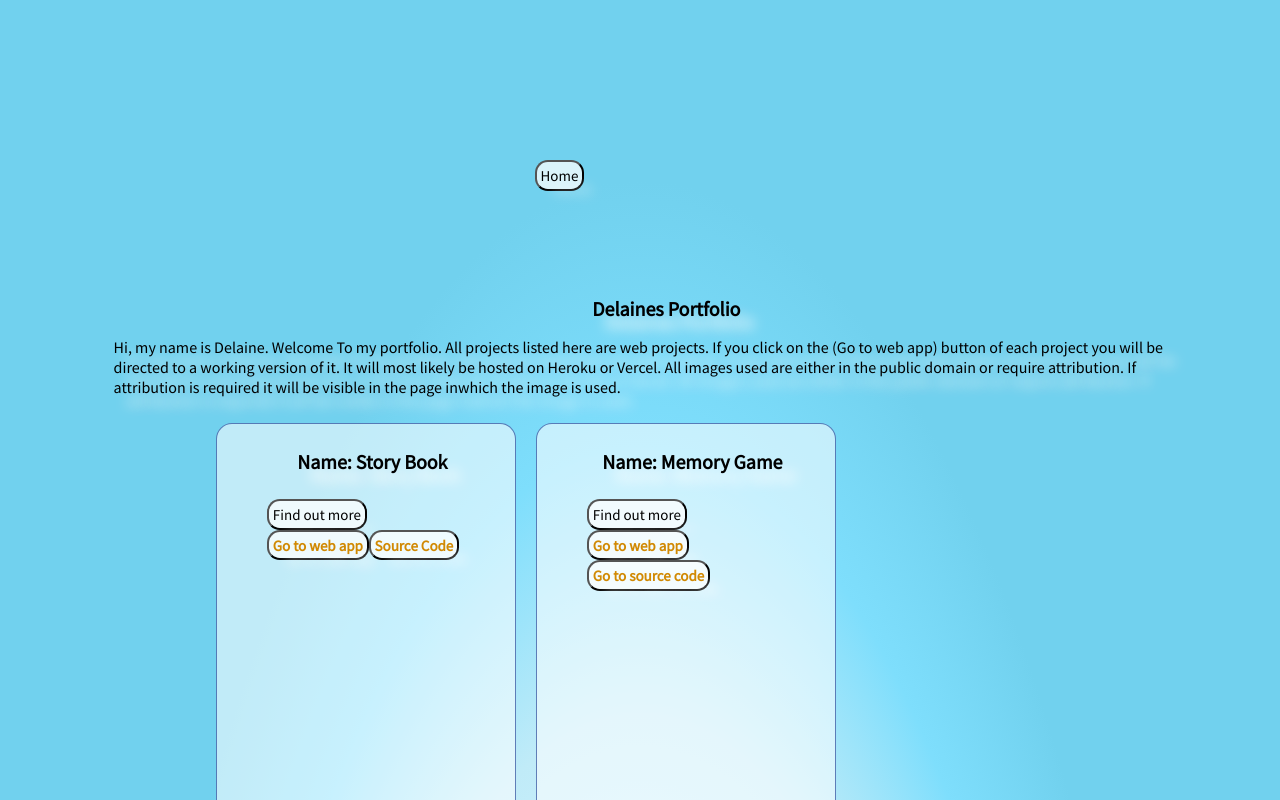
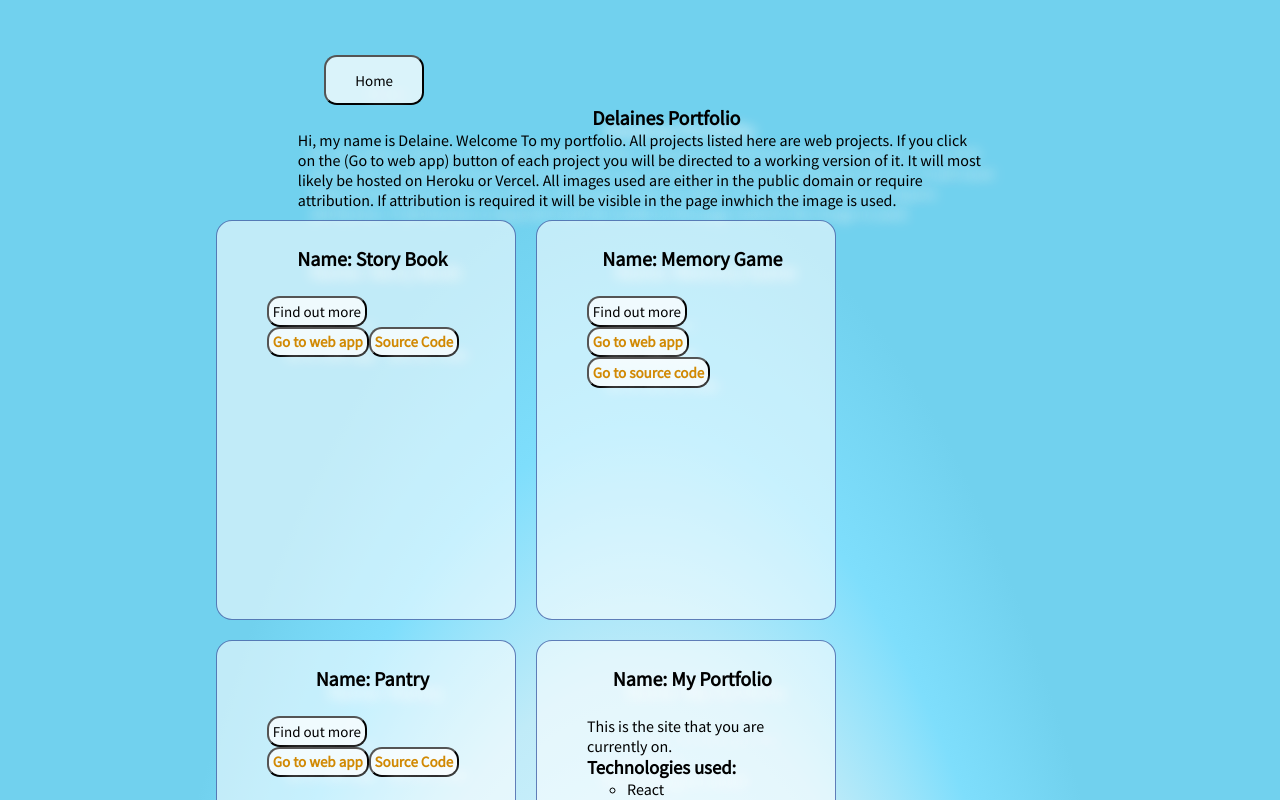
Before and after one commit to delaine3/my-nextjs-portfolio, a Next.js app: page /webProjects in a window 1280 px wide. Shown: the top 800 px of the page. Built offline with nearby package versions, Linux system fonts and the light colour scheme.

Commit message:
updated css

```diff
--- a/pages/webProjects.js
+++ b/pages/webProjects.js
@@ -17,7 +17,7 @@ export default function WebProjects() {
       </Link>
       <div className="">
         <h1 className="delaine">Delaines Portfolio</h1>
-        <p>
+        <p className="blurb">
           Hi, my name is Delaine. Welcome To my portfolio. All projects listed
           here are web projects. If you click on the (Go to web app) button of
           each project you will be directed to a working version of it. It will
--- a/styles/globals.css
+++ b/styles/globals.css
@@ -38,9 +38,14 @@ body {
 .tile-list li {
   list-style: none;
 }
+.blurb{
+  width: 65%;
+  margin: auto;
+}
 .home {
-  margin-left: 40%;
-  width: fit-content;
+  margin-left: 20%;
+  width: 100px;
+  height: 50px;
 }
 button:hover {
   opacity: 90%;
@@ -53,7 +58,6 @@ button:hover {
 }
 button {
   padding: 0.3vw;
-  margin: 10%;
   background-color: #ffffffbd;
   border-radius: 1vw;
   font-size: 15px;
```
